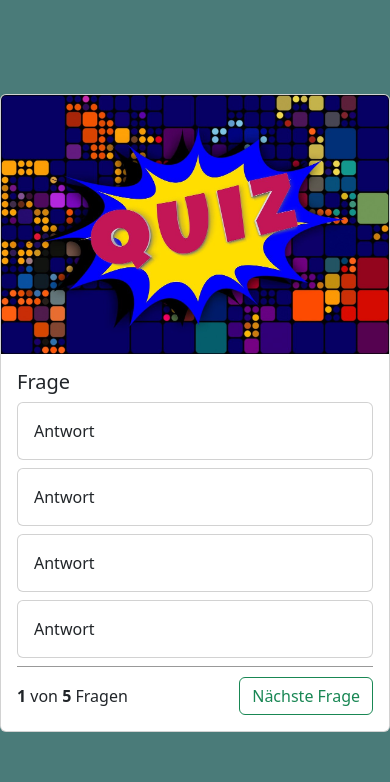
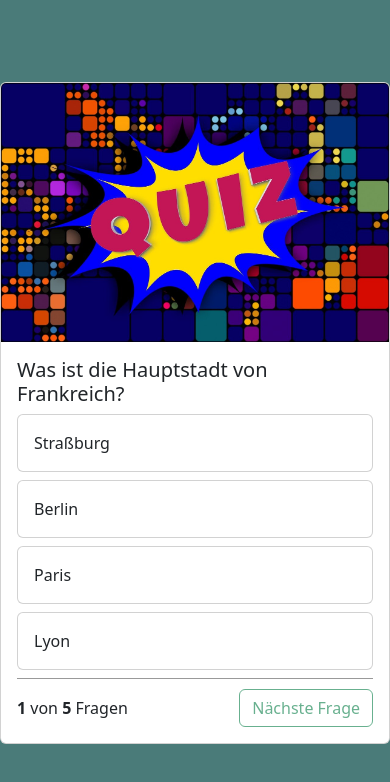
Before and after one commit to Ceda1998/QuizApp, a plain HTML site: page index.html in a window 390 px wide. Shown: the part 60-842 px from the top of the page. Drawn offline with nearby package versions, Linux system fonts and the light colour scheme.

Commit message:
added core functions

```diff
--- a/index.html
+++ b/index.html
@@ -11,7 +11,7 @@
       href="node_modules/bootstrap/dist/css/bootstrap.min.css"
     />
   </head>
-  <body>
+  <body onload="init()">
     <nav class="navbar bg-dark border-bottom border-body" data-bs-theme="dark">
       <div class="container-fluid">
         <span class="navbar-brand mb-0 h1">QuizApp</span>
@@ -23,35 +23,35 @@
       <div class="card quiz-card ">
         <img src="./img/quizappfoto.jpg" class="card-img-top">
         <div class="card-body">
-          <h5 class="card-title">Frage</h5>
+          <h5 class="card-title" id="questionText">Frage</h5>
 
-          <div class="card mb-2">
-            <div class="card-body">
+          <div class="card quizAnswerCard mb-2" onclick="answer('answer_1')">
+            <div class="card-body" id="answer_1">
               Antwort
             </div>
           </div>
 
-          <div class="card mb-2">
-            <div class="card-body">
+          <div class="card quizAnswerCard mb-2" onclick="answer('answer_2')">
+            <div class="card-body" id="answer_2">
               Antwort
             </div>
           </div>
 
-          <div class="card mb-2">
-            <div class="card-body">
+          <div class="card quizAnswerCard mb-2" onclick="answer('answer_3')">
+            <div class="card-body"  id="answer_3">
               Antwort
             </div>
           </div>
 
-          <div class="card mb-2">
-            <div class="card-body">
+          <div class="card quizAnswerCard mb-2" onclick="answer('answer_4')">
+            <div class="card-body" id="answer_4">
               Antwort
             </div>
           </div>
 
           <div class="question-footer">
-            <div><b>1</b> von <b>5</b> Fragen</div>
-            <button class="btn btn-outline-success">Nächste Frage</button>
+            <div><b>1</b> von <b id="allQuestions"></b> Fragen</div>
+            <button class="btn btn-outline-success" id="nextButton" disabled>Nächste Frage</button>
           </div>
 
         </div>
--- a/script.js
+++ b/script.js
@@ -0,0 +1,75 @@
+let questions = [
+  {
+    question: "Was ist die Hauptstadt von Frankreich?",
+    answer_1: "Straßburg",
+    answer_2: "Berlin",
+    answer_3: "Paris",
+    answer_4: "Lyon",
+    correct_answer: 3,
+  },
+  {
+    question: "In welcher Stadt steht das Brandenburger Tor?",
+    answer_1: "Melbourne",
+    answer_2: "Berlin",
+    answer_3: "Hannover",
+    answer_4: "Bonn",
+    correct_answer: 2,
+  },
+  {
+    question: "Welches Land grenzt nicht an Deutschland?",
+    answer_1: "Niederlande",
+    answer_2: "Finnland",
+    answer_3: "Österreich",
+    answer_4: "Belgien",
+    correct_answer: 2,
+  },
+  {
+    question: "Was ist das größte Land der Welt?",
+    answer_1: "China",
+    answer_2: "Australien",
+    answer_3: "Kanada",
+    answer_4: "Russland",
+    correct_answer: 1,
+  },
+  {
+    question: "Welches Land hat keine Demokratie?",
+    answer_1: "England",
+    answer_2: "Deutschland",
+    answer_3: "Süd-Korea",
+    answer_4: "China",
+    correct_answer: 4,
+  },
+];
+
+let currentQuestion = 0;
+
+function init() {
+  document.getElementById("allQuestions").innerHTML = questions.length;
+  showCurrentQuestion();
+}
+
+function showCurrentQuestion() {
+  let question = questions[currentQuestion];
+
+  document.getElementById("questionText").innerHTML = `${question["question"]}`;
+  document.getElementById("answer_1").innerHTML = `${question["answer_1"]}`;
+  document.getElementById("answer_2").innerHTML = `${question["answer_2"]}`;
+  document.getElementById("answer_3").innerHTML = `${question["answer_3"]}`;
+  document.getElementById("answer_4").innerHTML = `${question["answer_4"]}`;
+}
+
+function answer(selection) {
+  let question = questions[currentQuestion];
+  let selectedQuestionNumber = selection.slice(-1);
+  let idOfRightAnswer = `answer_${question["correct_answer"]}`;
+
+  if (selectedQuestionNumber == question["correct_answer"]) {
+    document.getElementById(selection).parentNode.classList.add("bg-success");
+  } else {
+    document.getElementById(selection).parentNode.classList.add("bg-danger");
+    document
+      .getElementById(idOfRightAnswer)
+      .parentNode.classList.add("bg-success");
+  }
+  document.getElementById("nextButton").disabled = false;
+}
--- a/style.css
+++ b/style.css
@@ -23,3 +23,17 @@ body {
 .quiz-card {
     width: 30rem;
 }
+
+.quizAnswerCard:hover {
+    background-color: rgba(0,0,0,0.2);
+    cursor: pointer;
+    transition: ease-in 300ms;
+}
+
+.bg-success, .bg-danger {
+    color: white !important;
+}
+
+.bg-success {
+    transition: ease-in 1000ms;
+}
```
